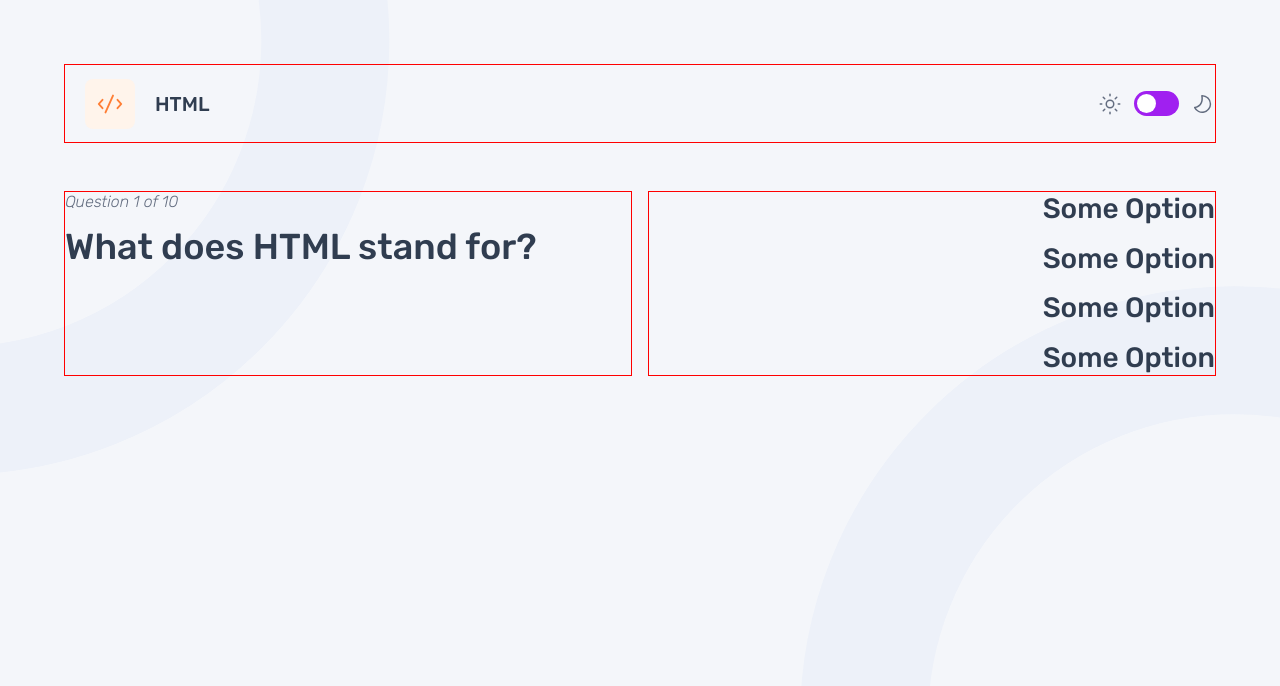
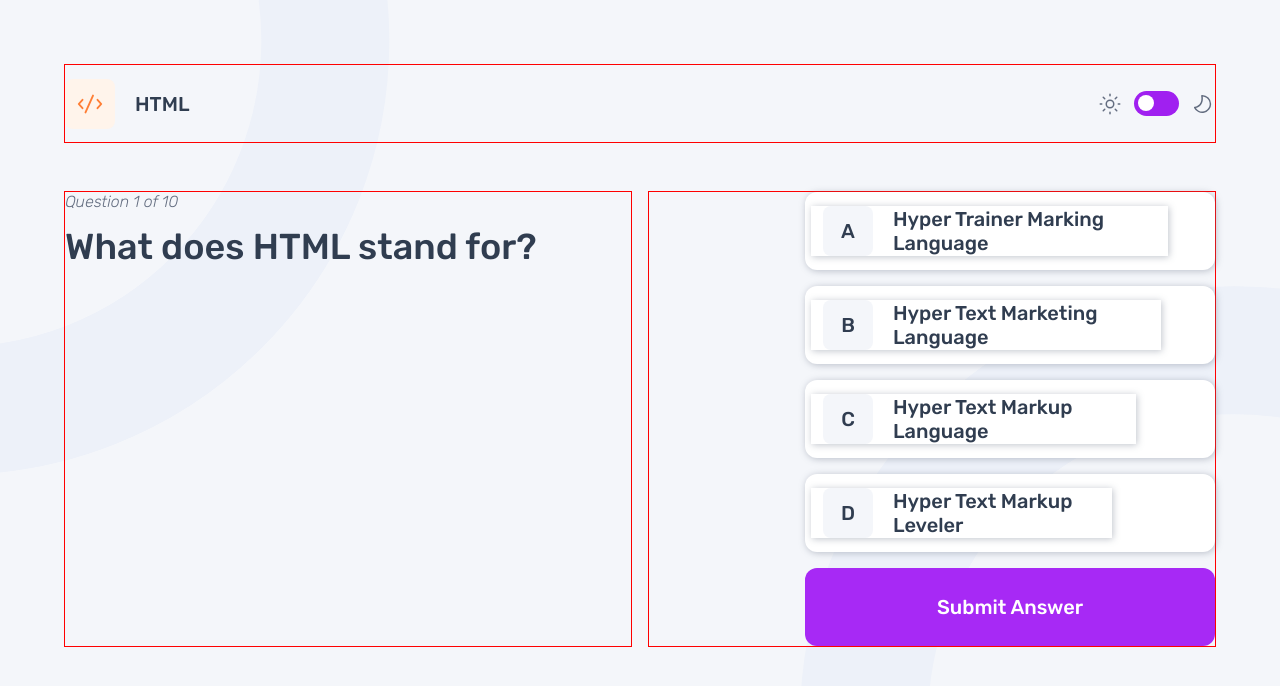
Before and after one commit to UloakuObi/frontend-quizzical, a React (Vite) app: page / in a window 1280 px wide. Both pictures are taken after a click on the button "HTML". Shown: the top 686 px of the page. Built offline with nearby package versions, Linux system fonts and the light colour scheme.

Commit message:
Implement quiz page logic

```diff
--- a/index.css
+++ b/index.css
@@ -183,7 +183,9 @@ h1 > span {
 
 .right-column {
   border: 1px solid red;
-
+  display: flex;
+  flex-direction: column;
+  flex-basis: max-content;
 }
 
 
@@ -240,17 +242,10 @@ h1 > span {
   display: flex;
   align-items: center;
   justify-content: center;
-  gap: 0.75rem;
-  /* background-color: #2a3241; */
+  gap: 0.3rem;
   padding-block: 0.5rem;
   border-radius: 8px;
 }
-
-/* Icons */
-/* .theme-switcher i {
-  font-size: 1rem;
-  color: #ccc;
-} */
 
 /* Switch base */
 .switch {
@@ -282,10 +277,10 @@ h1 > span {
 .slider::before {
   content: "";
   position: absolute;
-  height: 19px;
-  width: 19px;
-  left: 3px;
-  top: 3px;
+  height: 1rem;
+  width: 1rem;
+  left: 4px;
+  top: 4px;
   background-color: white;
   border-radius: 50%;
   transition: 0.3s;
@@ -307,11 +302,15 @@ div.logo-container {
   border-radius: 8px;
   display: flex;
   align-items: center;
-  gap: 1.25rem;
+  gap: 0.95rem;
   width: 255px;
   font-weight: 500;
-  padding: 0.85rem 0.5rem;
+  padding: 0.85rem 0.5rem 0.85rem 0;
   /* border: 1px solid hsl(var(--clr-blue-900)); */
+}
+
+div.logo-container .icon-box {
+  margin-left: 0;
 }
 
 
@@ -358,9 +357,28 @@ button.dark-theme {
 .btn-content {
   display: flex;
   align-items: center;
+  text-align: left;
   /* justify-content: center; */
   gap: 1.25rem;
   box-shadow: 1px 1px 7px hsl(var(--clr-gray-500), 0.4);
+}
+
+.option-badge {
+  flex: 0 0 50px;         /* fixed square for A/B icon */
+  height: 50px;
+  border-radius: 8px;
+  display: grid;
+  place-items: center;
+  margin-left: 0.75rem;
+  background-color: hsl(var(--clr-gray-50));
+}
+
+.option-text {
+  flex: 1 1 auto;         /* can grow and shrink */
+  min-width: 0;           /* CRITICAL: allow text to shrink/wrap in flex children */
+  overflow-wrap: anywhere; /* allows breaking words if necessary */
+  hyphens: auto;          /* optional: break with hyphenation where supported */
+  line-height: 1.2;
 }
 
 .icon {
@@ -498,6 +516,14 @@ button.btn-content:hover {
     background-repeat: no-repeat;
     background-position: left top;
   }
+
+  .theme-switcher {
+    gap: 0.75rem;
+  }
+
+  div.logo-container {
+    gap: 1.25rem;
+  }
 }
 
 /* Desktop Theme Images */
--- a/src/components/Button.jsx
+++ b/src/components/Button.jsx
@@ -2,7 +2,7 @@ import React from "react";
 import clsx from "clsx";
 
 export default function Button({ children, className, ...rest }) {
-  const allClassnames = clsx(`desktop-btn fs-6 ${className}`);
+  const allClassnames = clsx(`btn-size fs-6 ${className}`);
 
   return (
       <button className={allClassnames} {...rest}>
--- /dev/null
+++ b/src/components/OptionButton.jsx
@@ -0,0 +1,73 @@
+import React from "react";
+import clsx from "clsx";
+import Button from "./Button.jsx";
+import iconCorrect from "/assets/images/icon-correct.svg";
+import iconWrong from "/assets/images/icon-incorrect.svg";
+
+export default function OptionButton({
+  children,
+  className,
+  option,
+  isChosen,
+  isCorrect,
+  showFeedback,
+  onClick
+}) {
+  let btnClassnames = clsx(`btn-content btn-size fs-4 ${className}`);
+  let optionIdBox = `option-badge`;
+
+  const darkTheme = btnClassnames.split(" ").includes("dark-theme");
+  const fontTheme = darkTheme && "light-theme-font";
+  let fontColor = clsx(`option-text ${fontTheme}`);
+
+  if (isChosen) {
+    optionIdBox = "option-badge is-chosen";
+    btnClassnames = clsx(
+      `options-btn btn-size fs-4 chosen-outline ${className}`,
+    );
+  }
+
+  if (isChosen && !darkTheme) {
+    fontColor = clsx(`light-font`);
+  }
+
+  let feedback = null;
+  let feedbackIcon = null;
+
+  // All the Logic below will run when the submit button is clicked.
+  if (showFeedback) {
+    if (isChosen && isCorrect) {
+      feedback = isChosen && isCorrect;
+      feedbackIcon = iconCorrect;
+      optionIdBox = `option-badge chosen-n-correct`;
+      btnClassnames = clsx(
+        `options-btn btn-size fs-4 chosen-correct-outline ${className}`,
+      );
+    } else if (isChosen && !isCorrect) {
+      feedback = isChosen && !isCorrect;
+      feedbackIcon = iconWrong;
+      optionIdBox = `option-badge chosen-not-correct`;
+      btnClassnames = clsx(
+        `options-btn btn-size fs-4 chosen-not-correct-outline ${className}`,
+      );
+    } else if (!isChosen && isCorrect) {
+      feedback = !isChosen && isCorrect;
+      feedbackIcon = iconCorrect;
+      btnClassnames = clsx(
+        `options-btn btn-size fs-4 ${className}`,
+      );
+    }
+  }
+
+  return (
+    <Button onClick={onClick} className={btnClassnames}>
+      <div className="btn-content">
+        <div className={optionIdBox}>
+          <p className={fontColor}>{option}</p>
+        </div>
+        {children}
+      </div>
+      <div>{feedback ? <img src={feedbackIcon} /> : null}</div>
+    </Button>
+  );
+}
--- a/src/pages/QuizPage.jsx
+++ b/src/pages/QuizPage.jsx
@@ -1,6 +1,8 @@
 import React from "react"
 import data from "../data.js"
 import Logo from "../components/Logo.jsx";
+import Button from "../components/Button.jsx";
+import OptionButton from "../components/OptionButton.jsx";
 import ThemeSwitcher from "../components/ThemeSwitcher.jsx";
 import { useThemeContext } from "../context/ThemeContext.jsx";
 
@@ -11,9 +13,13 @@ export default function QuizPage({category}) {
     // State values
     const [quiz, setQuiz] = React.useState([])
     const [currentQuestionIndex, setCurrentQuestionIndex] = React.useState(0)
+    const [showFeedback, setShowFeedback] = React.useState(false);
+    const [selectedAnswer, setSelectedAnswer] = React.useState(null);
+    const [chosenId, setChosenId] = React.useState(null)
 
     // State Derived Values
     const currentQuestion = quiz.length > 0 ? quiz[currentQuestionIndex] : null;
+    const errorFeedback = showFeedback === null && !selectedAnswer
 
     React.useEffect(() => {
         console.log("Updated state:", category);
@@ -28,10 +34,22 @@ export default function QuizPage({category}) {
 
     console.log(quiz)
 
-    // console.log(currentQuestion)
-    // console.log(currentQuestion.question)
-    // console.log(currentQuestion.options)
-    // console.log(currentQuestion.answer)
+    const optionsId = ["A", "B", "C", "D"]
+
+    function selectAnswer(id, option) {
+        setSelectedAnswer(option)
+        setChosenId(id)
+        console.log(`button with ${id} clicked`)
+    }
+
+    function submitAnswer() {
+        if (!selectedAnswer) {
+            setShowFeedback(null)
+        } else if (selectedAnswer) {
+            setShowFeedback(true)
+        }
+    }
+
 
     return (
             <main className="page-container">
@@ -52,10 +70,30 @@ export default function QuizPage({category}) {
                     </section>
 
                     <section className="right-column flow">
-                        <h3 className="fs-4 lh-2">Some Option</h3>
-                        <h3 className="fs-4 lh-2">Some Option</h3>
-                        <h3 className="fs-4 lh-2">Some Option</h3>
-                        <h3 className="fs-4 lh-2">Some Option</h3>
+                        {
+                            currentQuestion.options.map((option, index) => {
+                                const id = optionsId[index]
+
+                                return (
+                                    <OptionButton
+                                        key={id}
+                                        className={`${theme}-theme`}
+                                        option={id}
+                                        isChosen={id === chosenId}
+                                        isCorrect={option === currentQuestion.answer}
+                                        showFeedback={showFeedback}
+                                        onClick={() => selectAnswer(id, option)}
+                                    >
+                                        {option}
+                                  </OptionButton>
+                                )})
+                        }
+                        {showFeedback ?
+                        <Button onClick={() => {}}>Next Question</Button>
+                        :
+                        <Button className={errorFeedback && "inactive"} onClick={() => submitAnswer()}>Submit Answer</Button>
+                        }
+                        {errorFeedback && <p>Please select an answer!</p>}
                     </section>
                 </>}
             </main>
```
